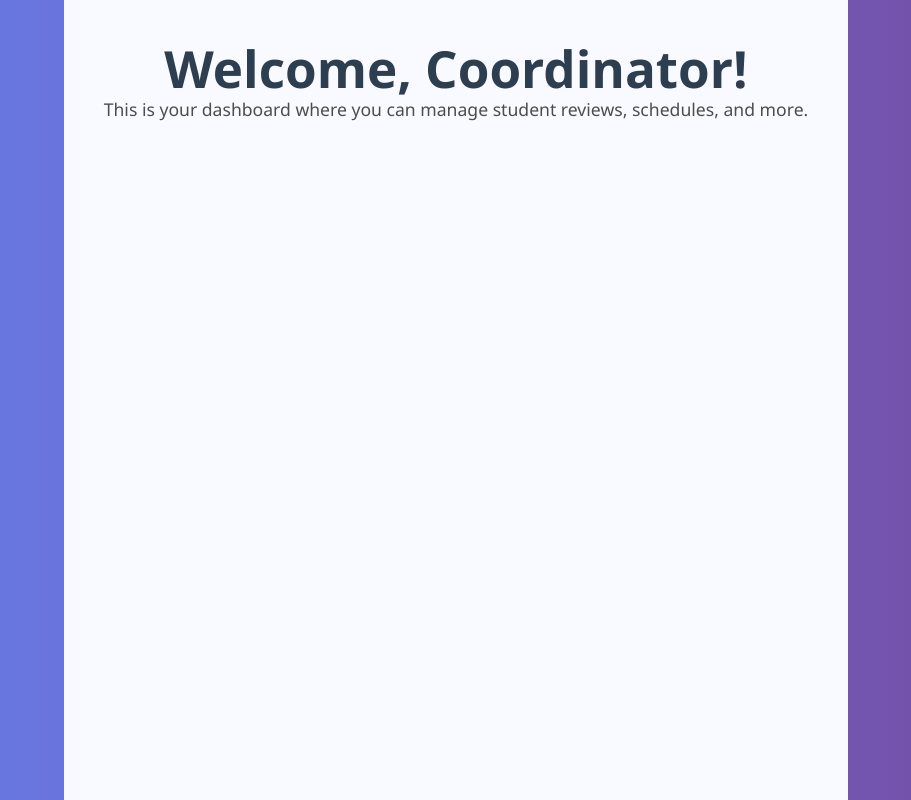
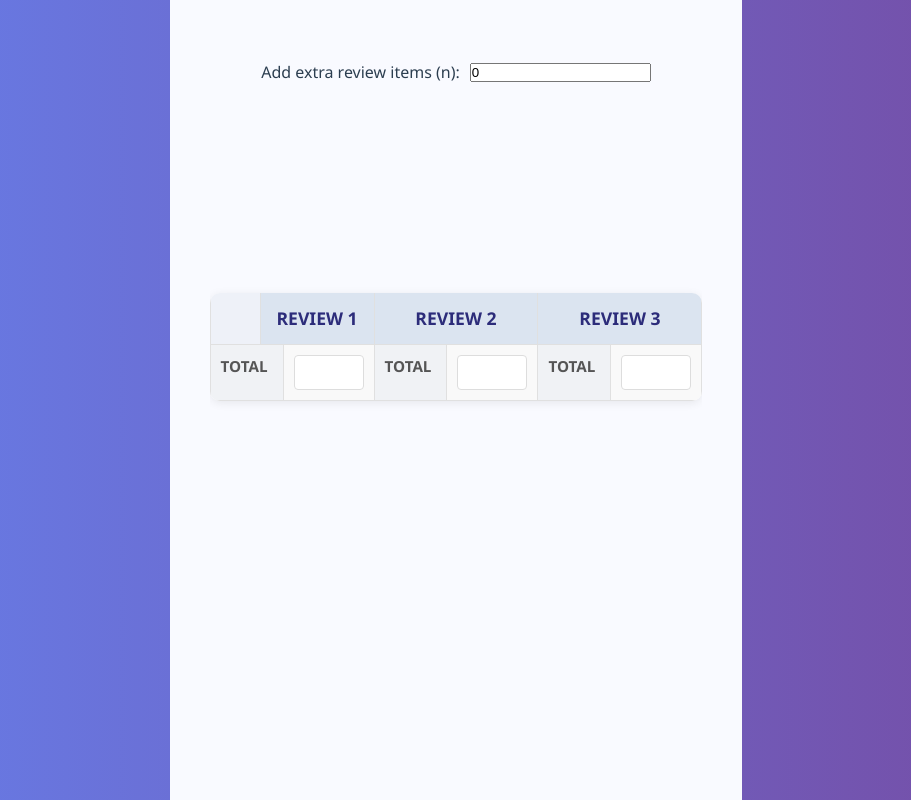
Before and after one commit to Kaviee31/review-desk, a React (Vite) app in the folder frontend/: page /coordinator/dashboard in a window 1280 px wide. Shown: the whole page, without its empty margins (184-1095 px from the left). Built offline with nearby package versions, Linux system fonts and the light colour scheme.

Commit message:
marks table completed

```diff
--- a/frontend/src/components/CoordinatorDashboard.jsx
+++ b/frontend/src/components/CoordinatorDashboard.jsx
@@ -1,12 +1,170 @@
-import React from "react";
+import React, { useState } from "react";
 import "../styles/CoordinatorDashboard.css";
 
 function CoordinatorDashboard() {
+  const [formData, setFormData] = useState({
+    // Review 1 marks (initial values from image)
+    r1_item1_marks: "",
+    r1_item2_marks: "",
+    r1_item3_marks: "",
+    r1_item4_marks: "",
+    r1_total_marks: "",
+    // Review 2 marks (initial values from image)
+    r2_item1_marks: "",
+    r2_item2_marks: "",
+    r2_item3_marks: "",
+    r2_item4_marks: "",
+    r2_total_marks: "",
+    // Review 3 marks (initial values from image)
+    r3_item1_marks: "",
+    r3_item2_marks: "",
+    r3_item3_marks: "",
+    r3_total_marks: "",
+  });
+
+  // State for dynamic extra rows
+  const [extraRowsCount, setExtraRowsCount] = useState(0);
+
+  const handleInputChange = (e) => {
+    const { name, value } = e.target;
+    setFormData((prevData) => ({
+      ...prevData,
+      [name]: value,
+    }));
+  };
+
+  const handleExtraRowsChange = (e) => {
+    const count = Number(e.target.value);
+    setExtraRowsCount(isNaN(count) ? 0 : Math.max(0, count)); // Ensure non-negative number
+  };
+
+  const renderExtraRows = () => {
+    const rows = [];
+    const fixedRowsReview1 = 4; // Number of fixed items for Review 1
+    const fixedRowsReview2 = 4; // Number of fixed items for Review 2
+    const fixedRowsReview3 = 3; // Number of fixed items for Review 3
+
+    for (let i = 0; i < extraRowsCount; i++) {
+      const currentItemNumberR1 = 1 + i;
+      const currentItemNumberR2 = 1 + i;
+      const currentItemNumberR3 = 1 + i;
+
+      rows.push(
+        <tr key={`extra-row-${i}`}>
+          <td className="narrow-col">{currentItemNumberR1}</td> {/* Global numbering */}
+          <td className="description-col">
+            <input type="text" className="table-cell-input" placeholder="Enter description" />
+          </td>
+          <td className="marks-col">
+            <input type="number" className="marks-input" placeholder="0" />
+          </td>
+          <td className="narrow-col">{currentItemNumberR2}</td>
+          <td className="description-col">
+            <input type="text" className="table-cell-input" placeholder="Enter description" />
+          </td>
+          <td className="marks-col">
+            <input type="number" className="marks-input" placeholder="0" />
+          </td>
+          <td className="narrow-col">{currentItemNumberR3}</td>
+          <td className="description-col">
+            <input type="text" className="table-cell-input" placeholder="Enter description" />
+          </td>
+          <td className="marks-col">
+            <input type="number" className="marks-input" placeholder="0" />
+          </td>
+        </tr>
+      );
+    }
+    return rows;
+  };
+
   return (
     <div className="coordinator-dashboard">
-      <h1>Welcome, Coordinator!</h1>
-      <p>This is your dashboard where you can manage student reviews, schedules, and more.</p>
-      {/* Add features like student assignment review, schedule management, etc. */}
+
+      {/* Input for number of extra rows */}
+      <div className="extra-rows-input-section">
+        <label htmlFor="extraRows">Add extra review items (n): </label>
+        <input
+          type="number"
+          id="extraRows"
+          value={extraRowsCount}
+          onChange={handleExtraRowsChange}
+          min="0"
+          className="num-rows-input"
+        />
+      </div>
+
+      <div className="dynamic-table-container">
+        <table>
+          <thead>
+           <tr>
+
+           </tr>
+
+            {/* Main Review Headers */}
+            <tr>
+              <th className="narrow-col"></th> {/* Empty cell for global numbering */}
+              <th colSpan="2" className="center-text review-header">
+                REVIEW 1
+              </th>
+              <th colSpan="3" className="center-text review-header">
+                REVIEW 2
+              </th>
+              <th colSpan="3" className="center-text review-header">
+                REVIEW 3
+              </th>
+            </tr>
+          </thead>
+          <tbody>
+
+
+            {/* Dynamically generated extra rows */}
+            {renderExtraRows()}
+
+            {/* Total Row */}
+            <tr>
+              <td colSpan="2" className="bold-text total-cell">
+                TOTAL
+              </td>
+              <td className="bold-text marks-col">
+                <input
+                  type="number" // Changed to number
+                  name="r1_total_marks"
+                  value={formData.r1_total_marks}
+                  onChange={handleInputChange}
+                  className="marks-input bold-text"
+                />
+              </td>
+              <td colSpan="2" className="bold-text total-cell">
+                TOTAL
+              </td>
+              <td className="bold-text marks-col">
+                <input
+                  type="number" // Changed to number
+                  name="r2_total_marks"
+                  value={formData.r2_total_marks}
+                  onChange={handleInputChange}
+                  className="marks-input bold-text"
+                />
+              </td>
+              <td colSpan="2" className="bold-text total-cell">
+                TOTAL
+              </td>
+              <td className="bold-text marks-col">
+                <input
+                  type="number" // Changed to number
+                  name="r3_total_marks"
+                  value={formData.r3_total_marks}
+                  onChange={handleInputChange}
+                  className="marks-input bold-text"
+                />
+              </td>
+            </tr>
+
+
+          </tbody>
+        </table>
+      </div>
     </div>
   );
 }
--- a/frontend/src/styles/CoordinatorDashboard.css
+++ b/frontend/src/styles/CoordinatorDashboard.css
@@ -37,3 +37,112 @@
   font-size: 1rem;
   color: #666;
 }
+.dynamic-table-container {
+  margin-top: 5cm; /* Adds a 5cm gap above the table */
+  overflow-x: auto; /* Ensures table is scrollable on smaller screens if it overflows */
+}
+/* Previous CSS remains */
+
+.extra-rows-input-section {
+  margin-bottom: 5cm; /* Adds a 5cm gap below this section */
+  display: flex; /* Ensures the label and input are on the same line */
+  align-items: center; /* Vertically aligns them */
+  justify-content: center; /* Centers them horizontally */
+  gap: 10px; /* Adds a small gap between the label and input */
+  margin-top: 20px; /* Optional: Adds some space from the top of the dashboard */
+}
+
+/* Style for textareas that should be resizable */
+.resizable-textarea {
+  resize: vertical; /* Allows vertical resizing only. You can use 'both' for horizontal and vertical. */
+  min-height: 30px; /* Ensures a minimum height */
+  overflow: auto; /* Adds scrollbars if content overflows before resizing */
+  width: 100%; /* Make it fill the available space in the table cell */
+  box-sizing: border-box; /* Include padding and border in the element's total width and height */
+  padding: 5px; /* Add some padding inside the textarea */
+  border: 1px solid #ccc;
+  border-radius: 4px;
+}
+
+/* Ensure table cell inputs and textareas have consistent styling */
+.table-cell-input {
+  width: 100%; /* Makes sure it takes up the full width of the cell */
+  padding: 8px;
+  border: 1px solid #ddd;
+  border-radius: 4px;
+  box-sizing: border-box; /* Important for consistent sizing */
+  font-size: 0.95rem;
+}
+
+.marks-input {
+  width: 70px; /* Keep marks input small */
+  padding: 8px;
+  border: 1px solid #ddd;
+  border-radius: 4px;
+  box-sizing: border-box;
+  text-align: center;
+  font-size: 0.95rem;
+}
+
+/* Adjust table cell styles for better appearance with textareas */
+.description-col {
+  width: 30%; /* Allocate more width for descriptions */
+  max-width: 250px; /* Set a max-width to prevent excessively wide cells */
+  word-wrap: break-word; /* Ensures long words break and wrap */
+}
+
+.narrow-col {
+  width: 50px; /* Fixed width for item numbers */
+  text-align: center;
+}
+
+table {
+  width: 90%;
+  border-collapse: collapse;
+  margin: 20px auto;
+  box-shadow: 0 2px 10px rgba(0, 0, 0, 0.08);
+  background-color: white;
+}
+
+th,
+td {
+  border: 1px solid #e0e0e0;
+  padding: 10px;
+  text-align: left;
+  vertical-align: top; /* Align content to the top for textareas */
+}
+
+th {
+  background-color: #eef1f8;
+  color: #3b3b98;
+  font-weight: 600;
+  position: sticky;
+  top: 0;
+  z-index: 10;
+}
+
+.review-header {
+  background-color: #dbe4f0; /* Lighter blue for main review headers */
+  color: #2c2c7a;
+  font-size: 1.1rem;
+  padding: 12px;
+}
+
+.center-text {
+  text-align: center;
+}
+
+.bold-text {
+  font-weight: bold;
+}
+
+.total-cell {
+  background-color: #f0f2f5;
+  text-align: right;
+  padding-right: 15px;
+}
+
+.dynamic-table-container {
+  margin-top: 5cm; /* Adds a 5cm gap above the table */
+  overflow-x: auto; /* Ensures table is scrollable on smaller screens if it overflows */
+}
```
